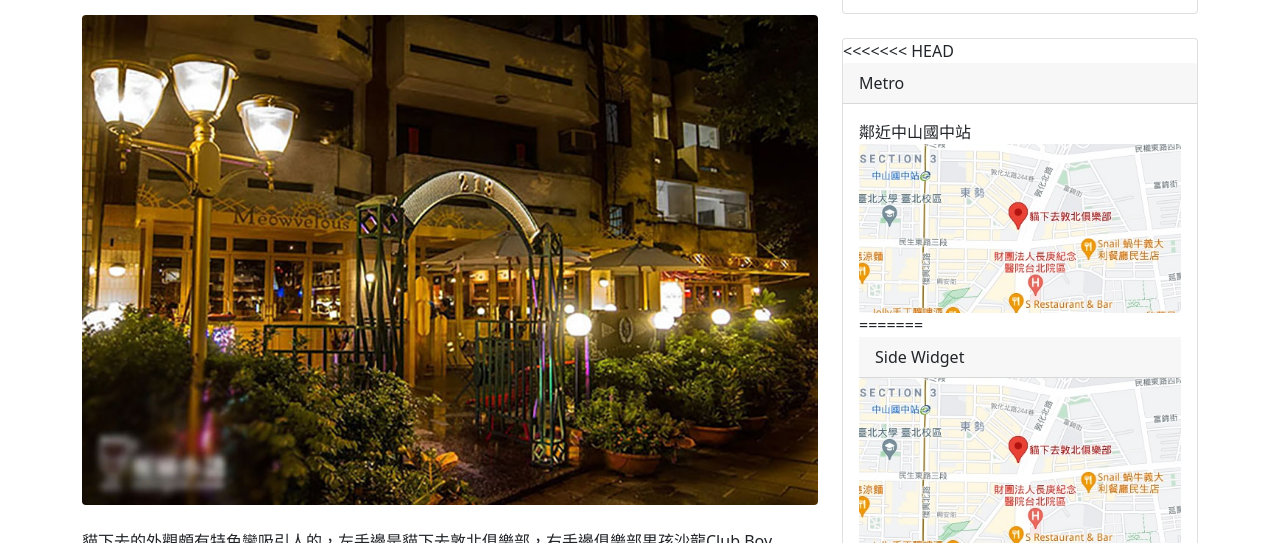
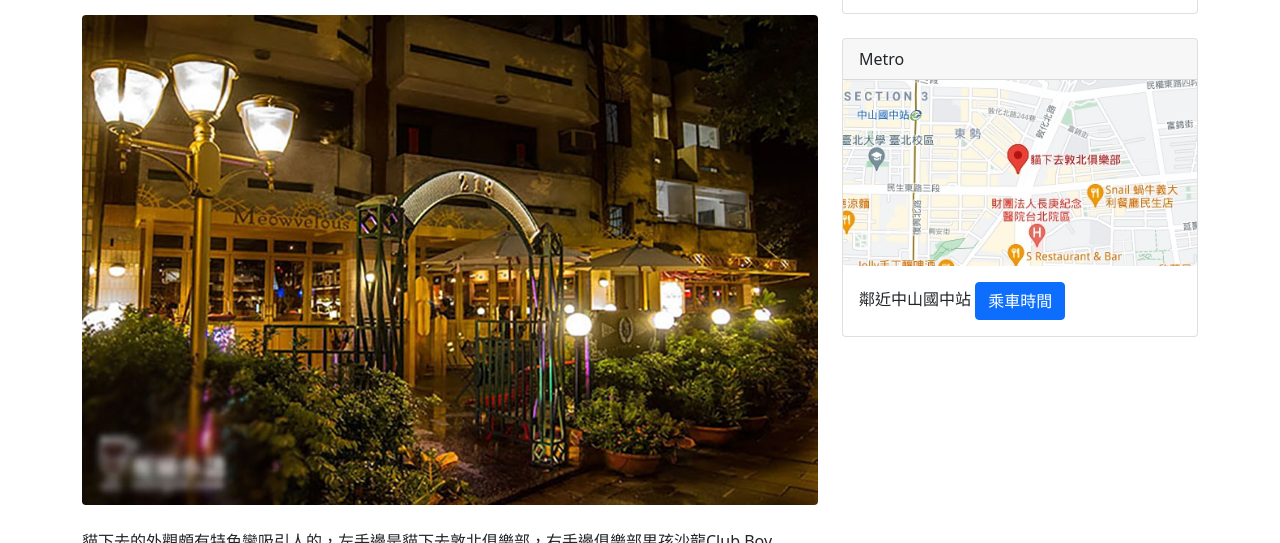
Before and after one commit to freedom3725/W-6, a plain HTML site: page index.html in a window 1280 px wide. Shown: the part 189-732 px from the top of the page. Drawn offline with nearby package versions, Linux system fonts and the light colour scheme.

Commit message:
Update index.html

```diff
--- a/index.html
+++ b/index.html
@@ -136,19 +136,11 @@
                             </div>
                         </div>
                     </div>
-                    <!-- Categories widget-->
-
                     <!-- Side widget-->
                     <div class="card mb-4">
-<<<<<<< HEAD
                         <div class="card-header">Metro</div>
-                        <div class="card-body">鄰近中山國中站
-						<div><img class="img-fluid rounded mb-4 mb-lg-0" src="assets/5.jpg" alt="..." width="800"></div>
-=======
-                        <div class="card-header">Side Widget</div>
 						<div><img class="img-fluid rounded mb-4 mb-lg-0" src="assets/5.jpg" alt="..." width="800">
 						</div><div class="card-body">鄰近中山國中站
->>>>>>> 8e3e65105725499030da4c8cdc665c302e80222f
 						<a class="btn btn-primary" href="https://www.metro.taipei/cp.aspx?n=ECEADC266D7120A7">乘車時間</a></div>
                     </div>
                 </div>
```
